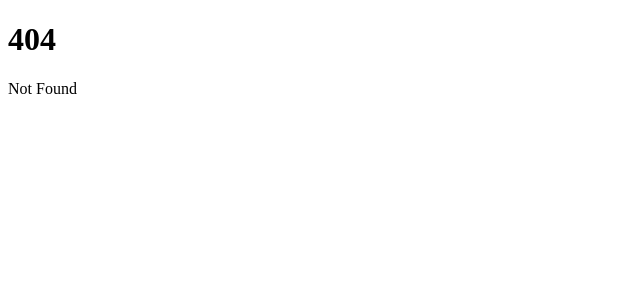
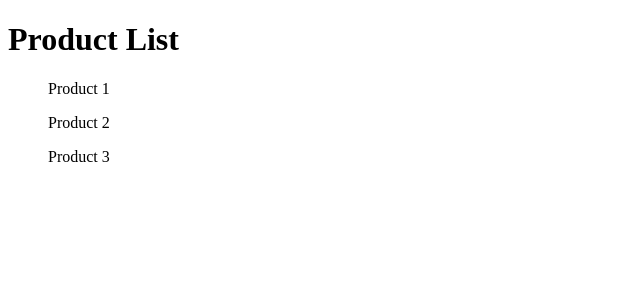
Before and after one commit to migfernandes01/sveltekit-intro, a SvelteKit app: page /products in a window 1280 px wide. Before the commit this address had no page. Shown: the top 300 px of the page, without its empty margins (0-640 px from the left). Built offline with nearby package versions, Linux system fonts and the light colour scheme.

Commit message:
nested routes and dynamic routes

```diff
--- a/src/routes/+page.svelte
+++ b/src/routes/+page.svelte
@@ -1,2 +1 @@
-<h1>Welcome to SvelteKit</h1>
-<p>Visit <a href="https://kit.svelte.dev">kit.svelte.dev</a> to read the documentation</p>
+<h1>Welcome home!</h1>
--- /dev/null
+++ b/src/routes/about/+page.svelte
@@ -0,0 +1 @@
+<h1>About Page</h1>
--- /dev/null
+++ b/src/routes/blog/+page.svelte
@@ -0,0 +1 @@
+<h1>Blog</h1>
--- /dev/null
+++ b/src/routes/blog/first/+page.svelte
@@ -0,0 +1 @@
+<h1>First blog post</h1>
--- /dev/null
+++ b/src/routes/blog/second/+page.svelte
@@ -0,0 +1 @@
+<h1>Second blog post</h1>
--- /dev/null
+++ b/src/routes/products/+page.svelte
@@ -0,0 +1,4 @@
+<h1>Product List</h1>
+<ul>Product 1</ul>
+<ul>Product 2</ul>
+<ul>Product 3</ul>
--- /dev/null
+++ b/src/routes/products/[productId]/+page.svelte
@@ -0,0 +1,6 @@
+<script>
+    import { page } from '$app/stores';
+    const productId = $page.params.productId;
+</script>
+
+<h1>Product Details for {productId}</h1>
--- /dev/null
+++ b/src/routes/products/[productId]/reviews/[reviewId]/+page.svelte
@@ -0,0 +1,6 @@
+<script>
+    import { page } from '$app/stores';
+    const { productId, reviewId } = $page.params;
+</script>
+
+<h1>Product {productId} review {reviewId}</h1>
--- /dev/null
+++ b/src/routes/profile/+page.svelte
@@ -0,0 +1 @@
+<h1>Profile page!</h1>
```
